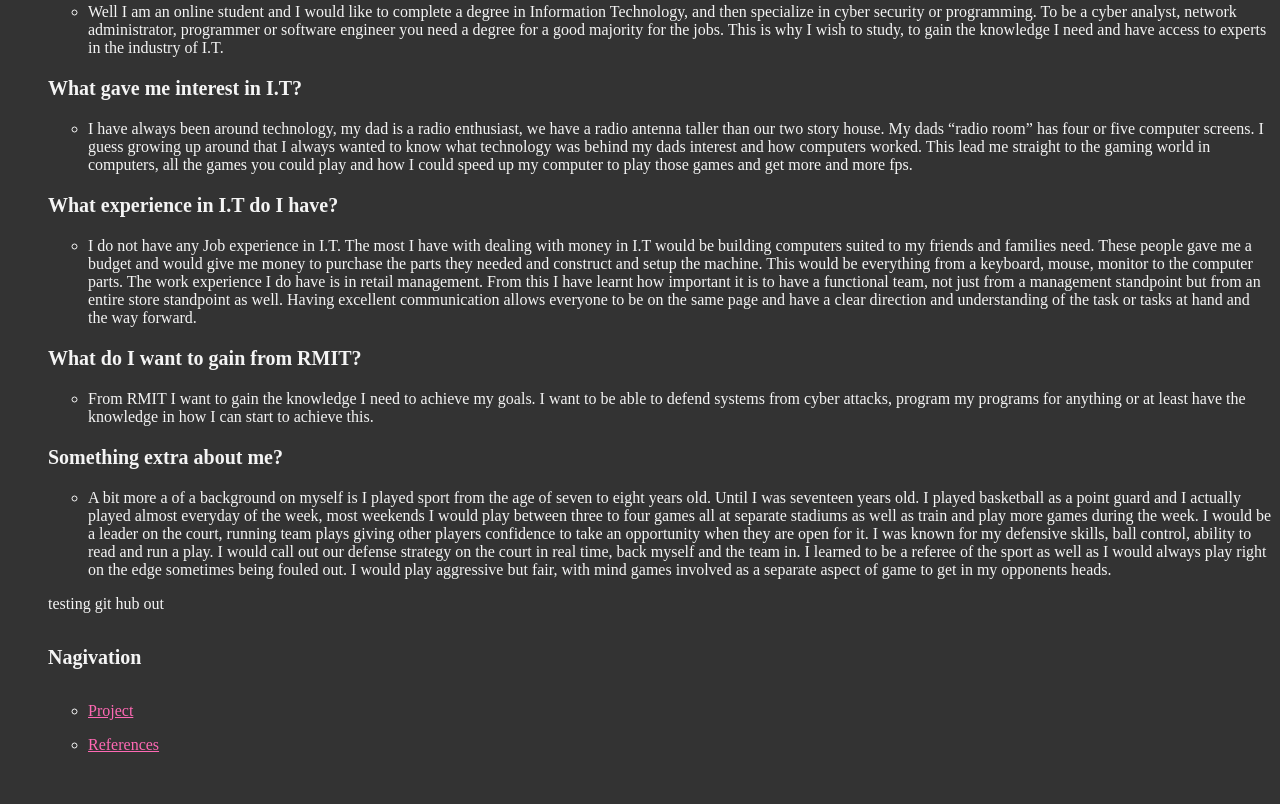
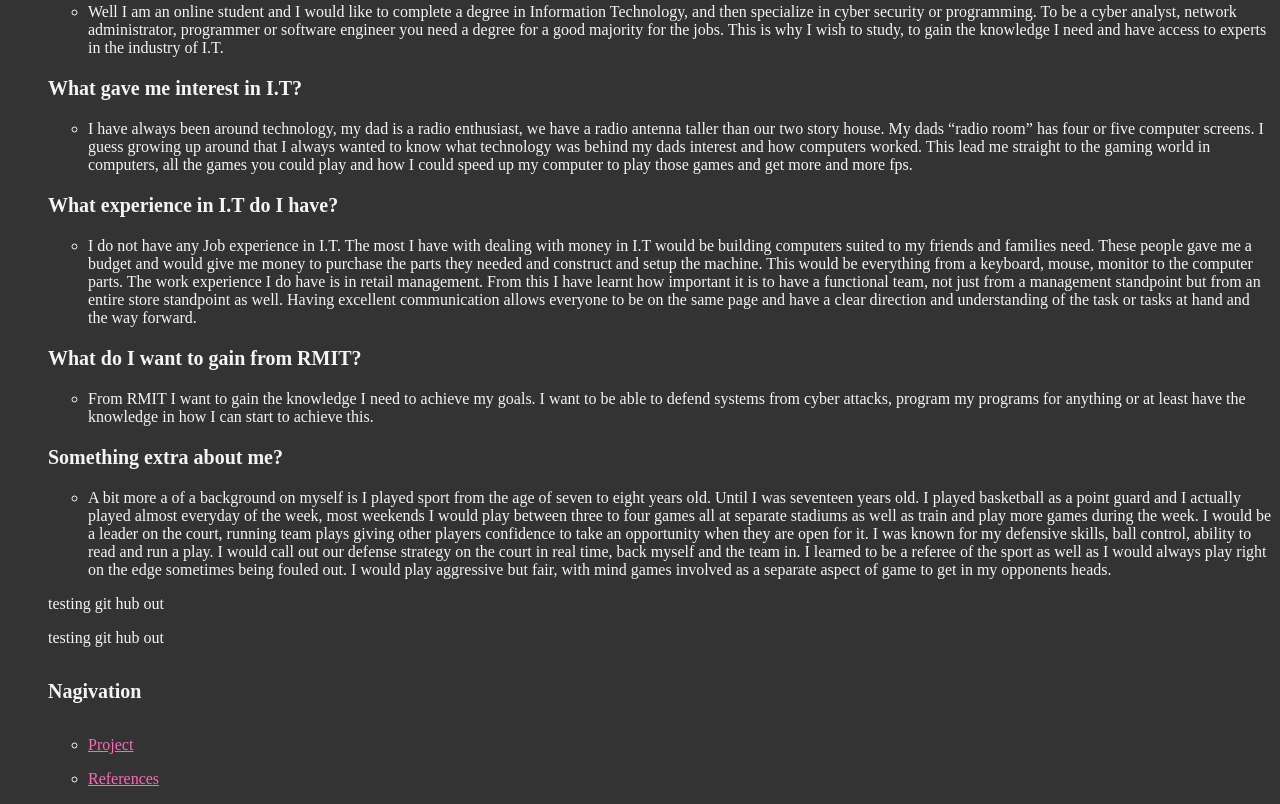
Before and after one commit to Matee52/Try-out, a plain HTML site: page index.html in a window 1280 px wide. Shown: the part 479-1283 px from the top of the page. Before the commit the page ends 1249 px from the top, so only its background shows below. Drawn offline with Linux system fonts and the light colour scheme.

Commit message:
new test

```diff
--- a/index.html
+++ b/index.html
@@ -63,6 +63,7 @@
 
 
            <p> testing git hub out</p>
+            <p> testing git hub out</p>
 
 
 
```
